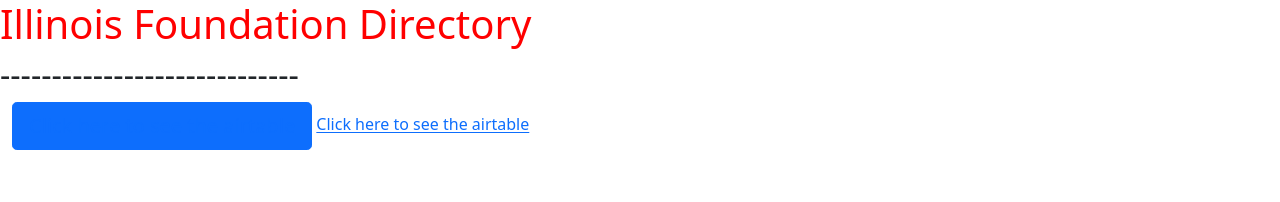
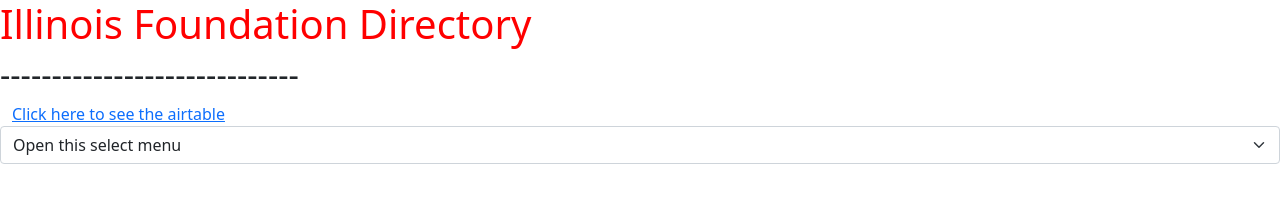
Before and after one commit to IllinoisFoundationDirectory/IllinoisFoundationDirectory.github.io, a plain HTML site: page index.html in a window 1280 px wide. Drawn offline with nearby package versions, Linux system fonts and the light colour scheme.

Commit message:
Update index.html

```diff
--- a/index.html
+++ b/index.html
@@ -27,10 +27,14 @@
     <script src="https://cdn.jsdelivr.net/npm/bootstrap@5.0.0-beta1/dist/js/bootstrap.bundle.min.js" integrity="sha384-ygbV9kiqUc6oa4msXn9868pTtWMgiQaeYH7/t7LECLbyPA2x65Kgf80OJFdroafW" crossorigin="anonymous"></script>
     <!--With this part the hyperlink will be able to be positioned nice-->
     <div class="container-fluid">
-      <button type="button" class="btn btn-primary btn-lg"><a href="https://airtable.com/tbl2cM5gxnPU4gXIG/viwuio4ohICSMflV5?blocks=hide" target="_blank">Click here to see the airtable</a></button>
     <a href="https://airtable.com/tbl2cM5gxnPU4gXIG/viwuio4ohICSMflV5?blocks=hide" target="_blank">Click here to see the airtable</a>
     </div>
-
+    <select class="form-select" aria-label="Default select example">
+  <option selected>Open this select menu</option>
+  <option value="1">One</option>
+  <option value="2">Two</option>
+  <option value="3">Three</option>
+</select>
 
 
 
```
